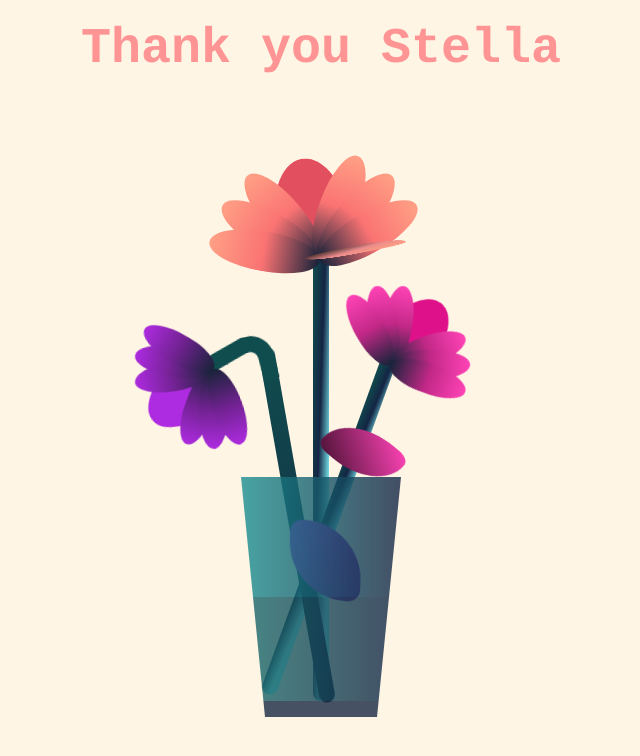
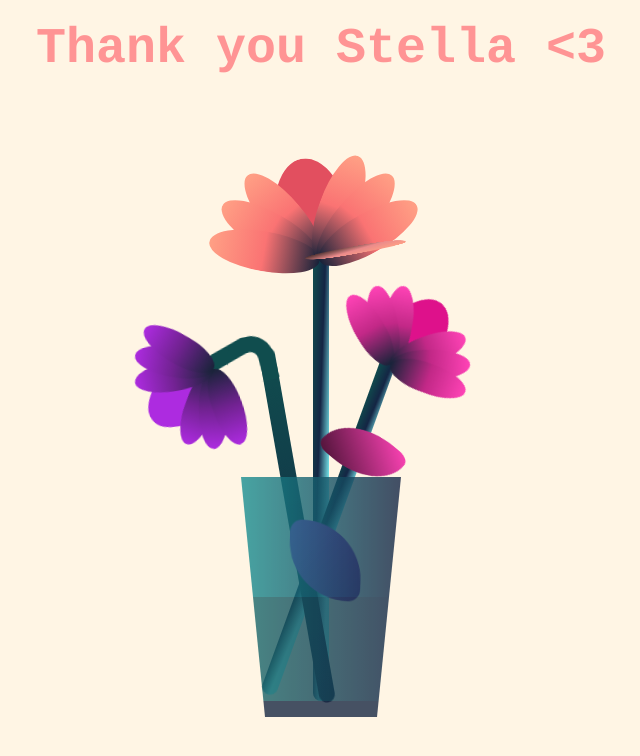
Before and after one commit to MarcoM444/MarcoM444.github.io, a plain HTML site: page lastpage.html in a window 1280 px wide. Shown: the whole page, without its empty margins (319-959 px from the left). Drawn offline with Linux system fonts and the light colour scheme.

Commit message:
Update lastpage.html

```diff
--- a/lastpage.html
+++ b/lastpage.html
@@ -7,7 +7,7 @@
     <link rel="stylesheet" href="css/flower.css" />
   </head>
   <body>
-    <div id="thankyou"><b>Thank you Stella</b></div>
+    <div id="thankyou"><b>Thank you Stella <3</b></div>
     <div class="flower">
       <div class="f-wrapper">
         <div class="flower__line"></div>
```
